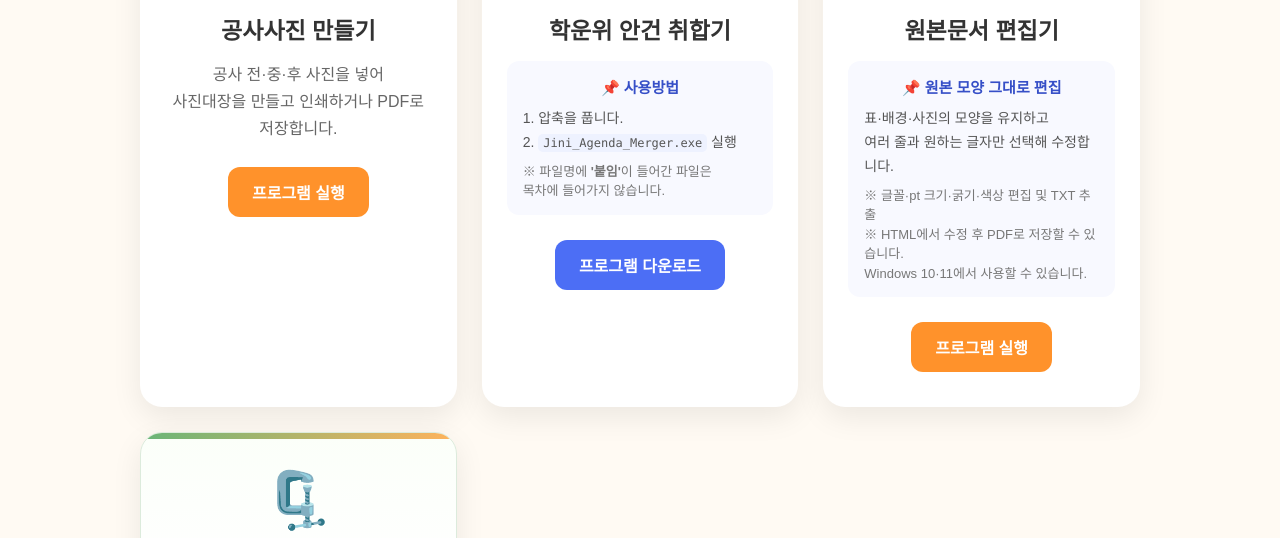
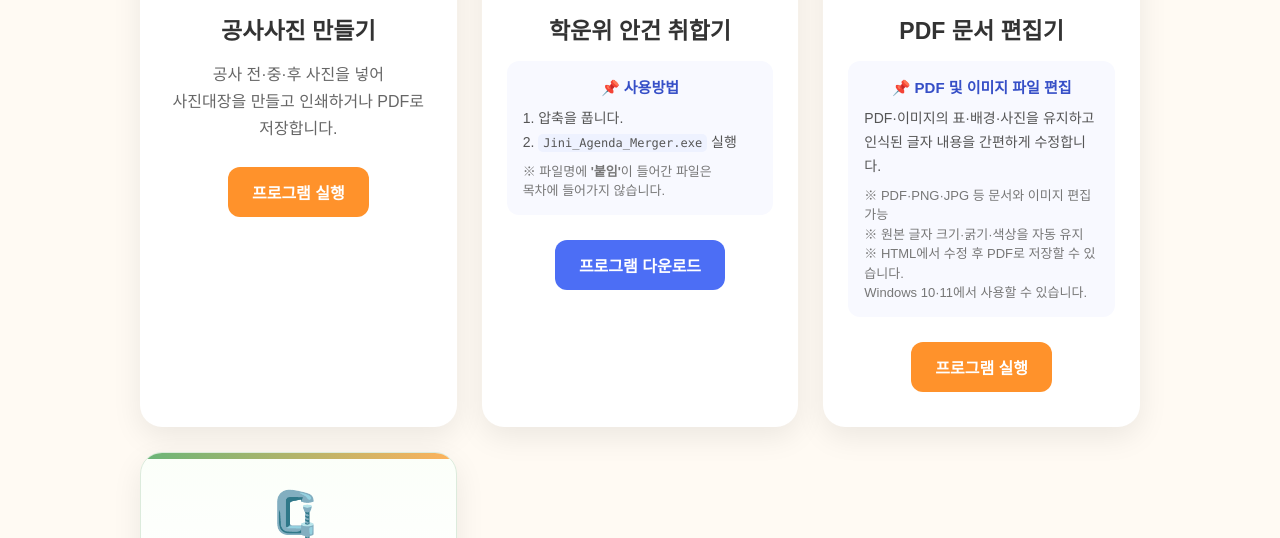
Before and after one commit to hangbukhage-star/jini-admin-tools, a plain HTML site: page index.html in a window 1280 px wide. Shown: the part 562-1100 px from the top of the page. Drawn offline with Linux system fonts and the light colour scheme.

Commit message:
PDF 문서 편집기 명칭과 설명 변경

```diff
--- a/index.html
+++ b/index.html
@@ -393,16 +393,17 @@
       <div class="tool-card">
         <div class="tool-icon">📄</div>
 
-        <h2>원본문서 편집기</h2>
+        <h2>PDF 문서 편집기</h2>
 
         <div class="usage-guide">
-          <span class="usage-guide-title">📌 원본 모양 그대로 편집</span>
+          <span class="usage-guide-title">📌 PDF 및 이미지 파일 편집</span>
 
-          표·배경·사진의 모양을 유지하고<br>
-          여러 줄과 원하는 글자만 선택해 수정합니다.
+          PDF·이미지의 표·배경·사진을 유지하고<br>
+          인식된 글자 내용을 간편하게 수정합니다.
 
           <span class="usage-guide-note">
-            ※ 글꼴·pt 크기·굵기·색상 편집 및 TXT 추출<br>
+            ※ PDF·PNG·JPG 등 문서와 이미지 편집 가능<br>
+            ※ 원본 글자 크기·굵기·색상을 자동 유지<br>
             ※ HTML에서 수정 후 PDF로 저장할 수 있습니다.<br>
             Windows 10·11에서 사용할 수 있습니다.
           </span>
```
Also changed, not shown: 원본문서편집기/index.html (+4 -4 lines).
